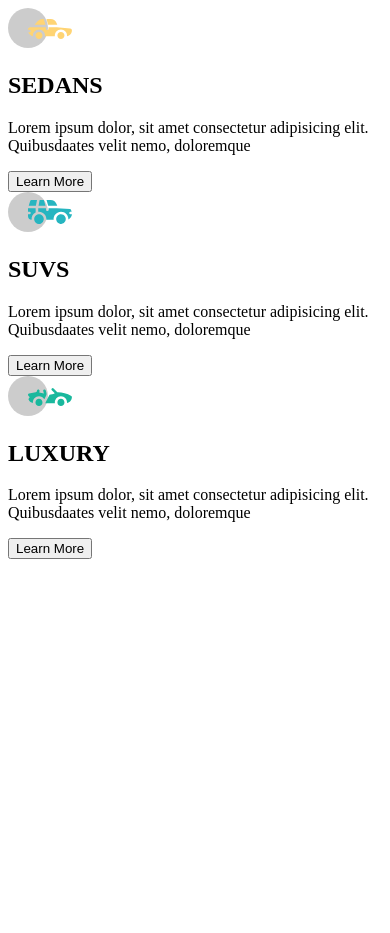
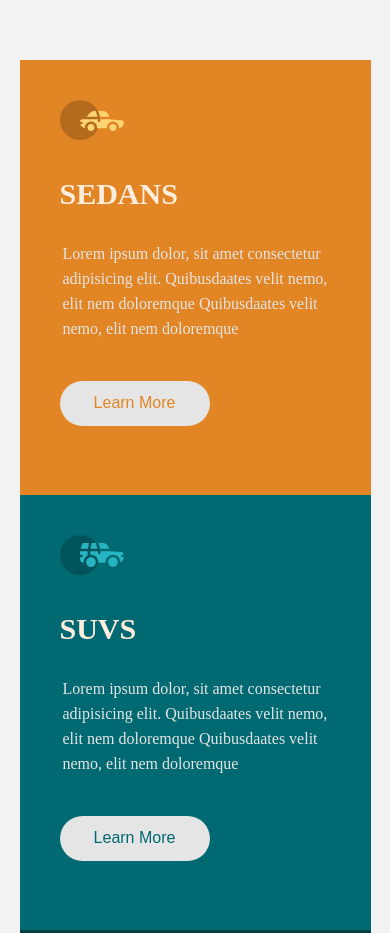
Before and after one commit to Ninjas-T/3-column-preview-card-component-main-Mostafa, a plain HTML site: page index.html in a window 390 px wide. Shown: the top 933 px of the page. Before the commit the page ends 844 px from the top, so only its background shows below. Drawn offline with Linux system fonts and the light colour scheme.

Commit message:
Add style to cards and management layout for mobile relate #3

```diff
--- a/index.html
+++ b/index.html
@@ -8,32 +8,34 @@
     <link rel="stylesheet" href="style.css" />
   </head>
   <body>
-    <main>
-      <section id="container-card">
-        <div class="card">
-          <img src="/images/icon-sedans.svg" alt="img" />
+      <section id="container-cards">
+        <div id="sedans" class="card"  >
+          <img  class="card-icon" src="/images/icon-sedans.svg" alt="img" />
           <h2 class="card-title">SEDANS</h2>
           <p class="card-text">Lorem ipsum dolor, sit amet consectetur
-            adipisicing elit. Quibusdaates velit nemo, doloremque</p>
+            adipisicing elit. Quibusdaates velit nemo, elit nem doloremque
+            Quibusdaates velit nemo, elit nem doloremque</p>
             <button class="card-button">Learn More</button>
         </div>
 <!--  .o.....o.....o.....o....o.....o..o....o...o.....o.....o.....o....o.....o.....o.......    -->
-        <div class="card">
-            <img src="/images/icon-suvs.svg" alt="img" />
+
+          <div id="suvs" class="card"  >
+            <img  class="card-icon" src="/images/icon-suvs.svg" alt="img" />
             <h2 class="card-title">SUVS</h2>
             <p class="card-text">Lorem ipsum dolor, sit amet consectetur
-                adipisicing elit. Quibusdaates velit nemo, doloremque</p>
-            <button class="card-button">Learn More</button>
+              adipisicing elit. Quibusdaates velit nemo, elit nem doloremque
+              Quibusdaates velit nemo, elit nem doloremque</p>
+              <button class="card-button">Learn More</button>
           </div>
 <!--  .o.....o.....o.....o....o.....o..o....o...o.....o.....o.....o....o.....o.....o.......    -->
-          <div class="card">
-            <img src="/images/icon-luxury.svg" alt="img" />
+          <div  id="luxury" class="card">
+            <img class="card-icon"  src="/images/icon-luxury.svg" alt="img" />
             <h2 class="card-title">LUXURY</h2>
             <p class="card-text">Lorem ipsum dolor, sit amet consectetur
-                adipisicing elit. Quibusdaates velit nemo, doloremque</p>
+              adipisicing elit. Quibusdaates velit nemo, elit nem doloremque
+              Quibusdaates velit nemo, elit nem doloremque</p>
             <button class="card-button">Learn More</button>
           </div>
       </section>
-    </main>
   </body>
 </html>
--- a/style.css
+++ b/style.css
@@ -0,0 +1,71 @@
+* {
+  padding: 0;
+  margin: 0;
+  box-sizing: border-box;
+  color: #e5e5e5;
+}
+body {
+  background-color: #f2f2f2;
+}
+#container-cards {
+  width: 90%;
+  margin: 60px auto;
+  border-radius: 15px;
+}
+/***********************     Start Card     **********************************/
+.card {
+  height: 435px;
+  padding: 40px;
+}
+.card-title {
+  margin-top: 12%;
+  font-size: 30px;
+  color: #ffeede;
+}
+.card-text {
+  margin: 30px auto 0;
+  line-height: 25px;
+  width: 265px;
+}
+.card-button {
+  width: 150px;
+  height: 45px;
+  margin-top: 40px;
+  border-radius: 30px;
+  border: #e5e5e5;
+  background-color: #e5e5e5;
+  font-size: 1rem;
+}
+/***********************      specifically sedans      **********************************/
+#sedans {
+  background-color: #e28525;
+}
+#sedans button {
+  color: #e28525;
+}
+#sedans button:hover {
+  background-color: #e28525;
+  color: #e5e5e5;
+}
+/***********************      specifically suvs      **********************************/
+#suvs {
+  background-color: #016972;
+}
+#suvs button {
+  color: #016972;
+}
+#suvs button:hover {
+  background-color: #016972;
+  color: #e5e5e5;
+}
+/***********************      specifically luxury      **********************************/
+#luxury {
+  background-color: #00403f;
+}
+#luxury button {
+  color: #00403f;
+}
+#luxury button:hover {
+  background-color: #00403f;
+  color: #e5e5e5;
+}
```
